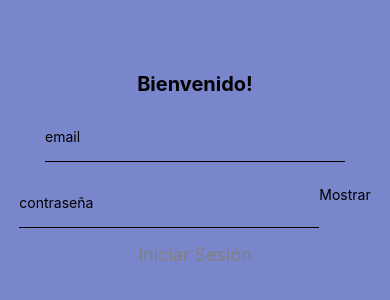
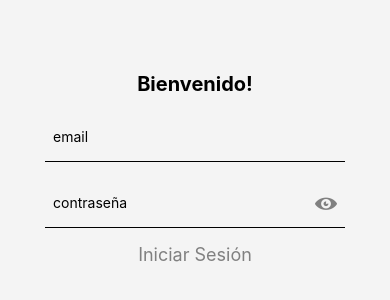
Before and after one commit to guilleAlv91/Desarrollo-para-Moviles, a React Native app in the folder GEORRHH/: screen / in a window 390 px wide. Shown: the part 254-554 px from the top of the page. Built offline with nearby package versions, Linux system fonts and the light colour scheme.

Commit message:
Agrego icono al pass

```diff
--- a/GEORRHH/app/auth/Login.tsx
+++ b/GEORRHH/app/auth/Login.tsx
@@ -1,6 +1,7 @@
-import {View, Text, StyleSheet, TextInput, Pressable, TouchableOpacity} from 'react-native';
-import {colors, sizes} from "../../utils";
+import { View, Text, StyleSheet, TextInput, Pressable, TouchableOpacity } from 'react-native';
+import { colors, sizes } from "../../utils";
 import { useEffect, useState } from 'react';
+import { Entypo } from '@expo/vector-icons';
 
 export default function Login() {
 
@@ -10,19 +11,19 @@ export default function Login() {
     const [isEnabled, setIsEnabled] = useState<boolean>(true)
     const [showPass, setShowPass] = useState<boolean>(true)
 
-    const handleLogin = ()=>{
-        if (!pass || !email){
+    const handleLogin = () => {
+        if (!pass || !email) {
             setError('Debe completar ambos campos')
             return;
         }
     }
 
-    useEffect(()=>{
-        setIsEnabled(email !== undefined && pass !== undefined )
-    }, [email,pass])
+    useEffect(() => {
+        setIsEnabled(email !== undefined && pass !== undefined)
+    }, [email, pass])
 
 
-    return(
+    return (
         <View style={styles.container}>
             <Text style={styles.titulo}>Bienvenido!</Text>
             <TextInput
@@ -34,60 +35,79 @@ export default function Login() {
             />
             <View style={styles.passContainer}>
                 <TextInput
-                    secureTextEntry ={showPass}
-                    style={styles.input}
+                    secureTextEntry={showPass}
+                    style={styles.inputWithIcon}
                     placeholder="contraseña"
                     value={pass}
                     onChangeText={setPass}
                 />
-                <TouchableOpacity onPress={() => setShowPass(!showPass)}>
-                    <Text>{showPass ? 'Mostrar' : 'Ocultar'}</Text>
+                <TouchableOpacity
+                    style={styles.iconWrapper}
+                    onPress={() => setShowPass(!showPass)}
+                >
+                    {showPass
+                        ? <Entypo name="eye" size={22} color="gray" />
+                        : <Entypo name="eye-with-line" size={22} color="gray" />}
                 </TouchableOpacity>
             </View>
 
             {error && <Text style={styles.error}>{error}</Text>}
+
             <Pressable onPress={handleLogin} disabled={isEnabled}>
-                <Text style={isEnabled ? styles.login   : styles.loginDisabled}>Iniciar Sesión</Text>
+                <Text style={isEnabled ? styles.login : styles.loginDisabled}>Iniciar Sesión</Text>
             </Pressable>
         </View>
     )
 }
 
-const styles=StyleSheet.create({
-    container:{
-        flex:1,
-        alignItems:'center',
-        justifyContent:'center',
+const styles = StyleSheet.create({
+    container: {
+        flex: 1,
+        alignItems: 'center',
+        justifyContent: 'center',
         backgroundColor: colors.backgroundColor
-
     },
-    titulo:{
-        fontSize:sizes.titulo,
-        fontWeight:'bold',
-        color:'black'
+    titulo: {
+        fontSize: sizes.titulo,
+        fontWeight: 'bold',
+        color: 'black'
     },
-    passContainer:{
-        flexDirection: 'row',
-        alignItems: 'center',
-    },
-    input:{
+    input: {
         height: 50,
         marginTop: 16,
         borderBottomWidth: 1,
-        minWidth: 300
+        minWidth: 300,
+        paddingHorizontal: 8
     },
-    login:{
+    passContainer: {
+        position: 'relative',
+        width: 300,
+        marginTop: 16,
+    },
+    inputWithIcon: {
+        height: 50,
+        borderBottomWidth: 1,
+        paddingHorizontal: 8,
+        paddingRight: 36,
+    },
+    iconWrapper: {
+        position: 'absolute',
+        right: 8,
+        top: '50%',
+        transform: [{ translateY: -11 }],
+    },
+    login: {
         marginTop: 16,
         fontSize: 18,
         color: colors.buttonColor
     },
-    loginDisabled:{
+    loginDisabled: {
         marginTop: 16,
         fontSize: 18,
         color: "gray"
     },
-    error:{
-        color:'red',
-        fontSize:10
+    error: {
+        color: 'red',
+        fontSize: 10
     }
 })
--- a/GEORRHH/package.json
+++ b/GEORRHH/package.json
@@ -9,6 +9,7 @@
     "web": "expo start --web"
   },
   "dependencies": {
+    "@expo/vector-icons": "^14.1.0",
     "expo": "~53.0.22",
     "expo-status-bar": "~2.2.3",
     "react": "19.0.0",
--- a/GEORRHH/utils/colors.ts
+++ b/GEORRHH/utils/colors.ts
@@ -1,4 +1,4 @@
 export const colors = {
-    backgroundColor: '#7986CB',
+    backgroundColor: '#f4f4f4ff',
     buttonColor: '#1A237E'
 }
```
Also changed, not shown: 1 other file (tests, documents, lock files or other folders).
